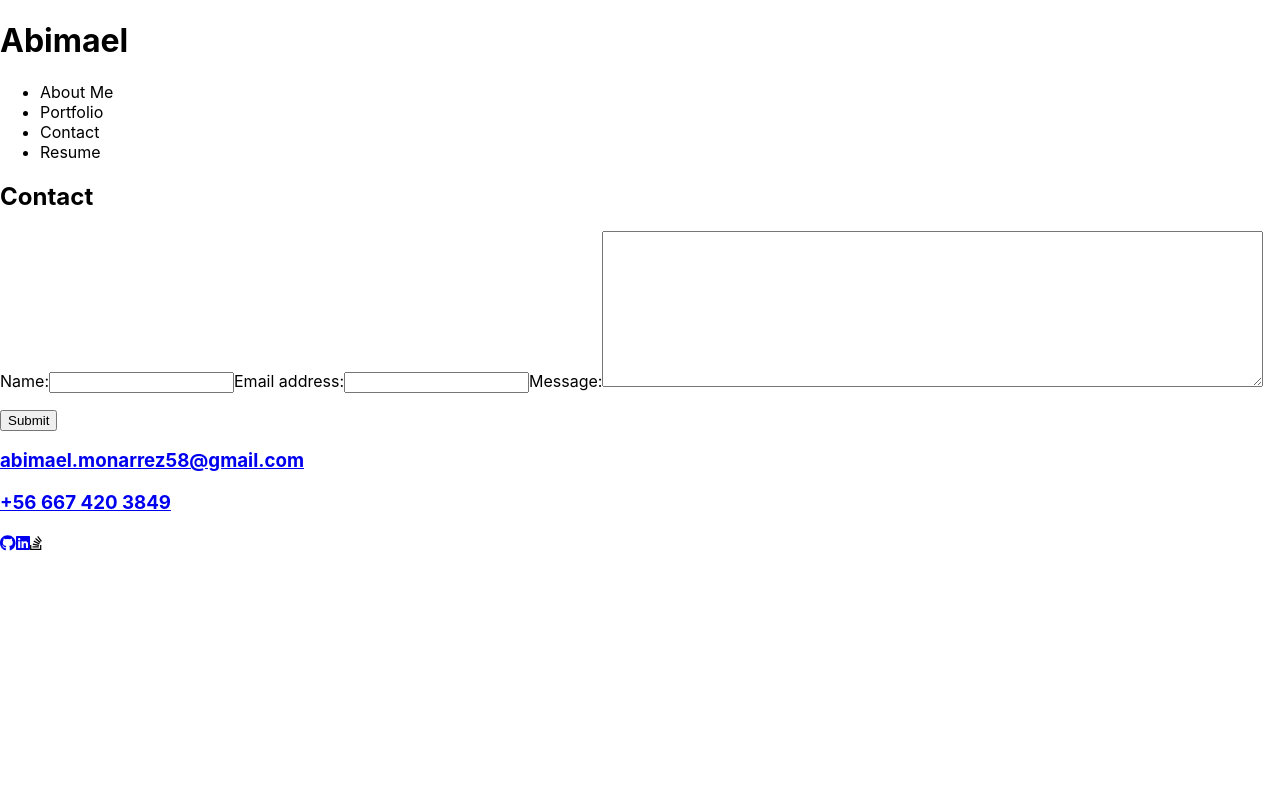
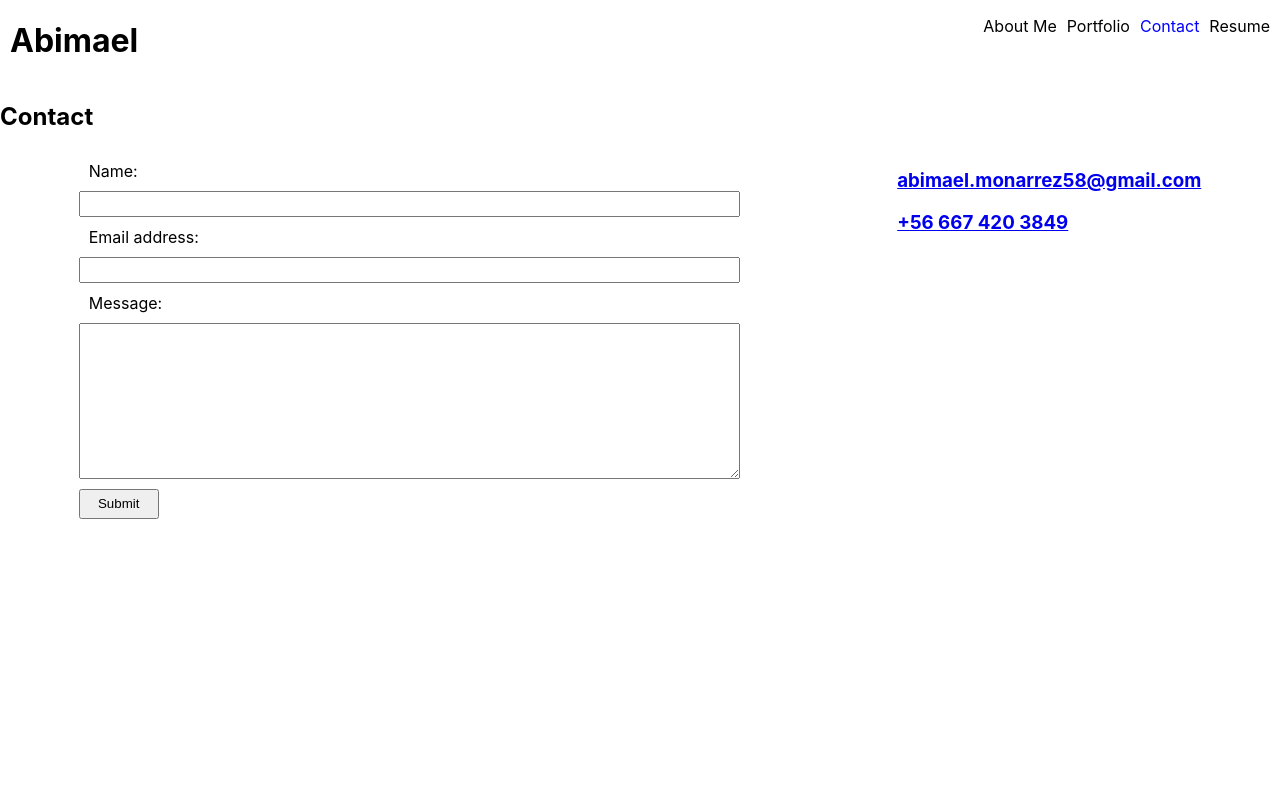
Before and after one commit to Abimael1996/react_portfolio, a React (Create React App) app: page / in a window 1280 px wide. Both pictures are taken after a click on the item "Contact". Shown: the top 800 px of the page. Built offline with nearby package versions, Linux system fonts and the light colour scheme.

Commit message:
add initial style

```diff
--- a/src/App.css
+++ b/src/App.css
@@ -1,38 +1,129 @@
-.App {
-  text-align: center;
+.content {
+  height: 100vh;
 }
 
-.App-logo {
-  height: 40vmin;
-  pointer-events: none;
+header {
+  display: flex;
+  justify-content: space-between;
 }
 
-@media (prefers-reduced-motion: no-preference) {
-  .App-logo {
-    animation: App-logo-spin infinite 20s linear;
-  }
+h1 {
+  margin-left: 10px;
 }
 
-.App-header {
-  background-color: #282c34;
-  min-height: 100vh;
+.navLi {
+  display: inline;
+  margin-right: 10px;
+}
+
+.mainContent {
+  height: 1000px;
+  position: relative;
+}
+
+.highlighted {
+  color: blue;
+}
+
+img {
+  height: 226px;
+}
+
+.svg-inline--fa {
+  height: 50px;
+  margin-right: 50px;
+}
+
+#portfolio {
+  display: flex;
+  flex-wrap: wrap;
+  justify-content: space-around;
+}
+
+.project {
+  height: 300px;
+  width: 500px;
+  margin-top: 20px;
+  border: 5px solid black;
+}
+
+.projectContainer {
+  height: 100%;
+  width: 100%;
+}
+
+.projectImg {
+  height: 100%;
+  width: 100%;
+}
+
+.projectContent {
+  position: relative;
+  bottom: 300px;
+}
+
+.links {
+  display: flex;
+}
+
+.hide {
+  display: none;
+}
+
+.projectContainer:hover img {
+  opacity: 0.5;
+}
+
+.projectContainer:hover .hide {
+  display: block;
+}
+
+.gHLink  {
+  opacity: 0.5;
+  margin-left: 15px;
+}
+
+.appLink {
+  opacity: 0.5;
+}
+
+.gHLink:hover {
+  opacity: 1;
+}
+
+.appLink:hover {
+  opacity: 1;
+}
+
+.contact {
+  display: flex;
+  justify-content: space-around;
+}
+
+form {
   display: flex;
   flex-direction: column;
-  align-items: center;
-  justify-content: center;
-  font-size: calc(10px + 2vmin);
-  color: white;
 }
 
-.App-link {
-  color: #61dafb;
+label {
+  margin: 10px 10px;
 }
 
-@keyframes App-logo-spin {
-  from {
-    transform: rotate(0deg);
-  }
-  to {
-    transform: rotate(360deg);
-  }
+input {
+  height: 20px;
 }
+
+button {
+  margin-top: 10px;
+  width: 80px;
+  height: 30px;
+}
+
+.icons {
+  display: flex;
+  justify-content: center;
+}
+
+footer {
+  height: 60px;
+}
```
